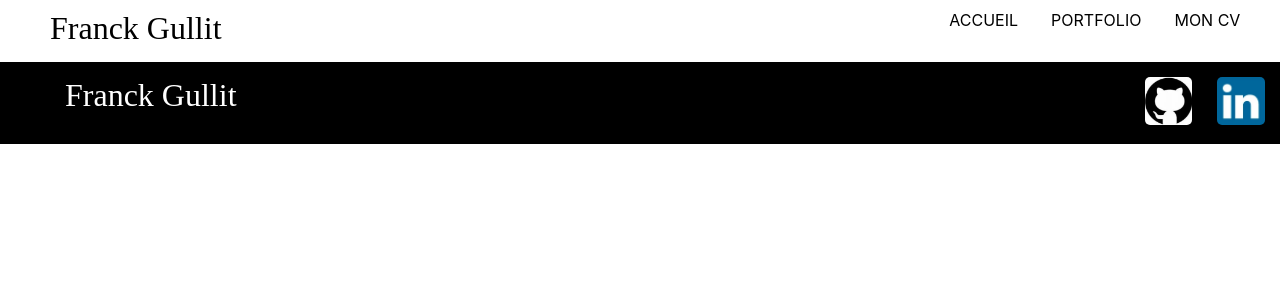
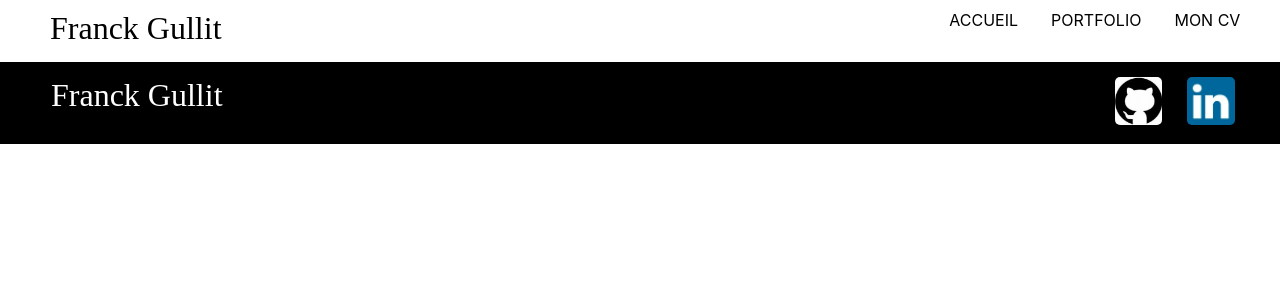
Before and after one commit to franckgullit/portfolio, a React (Create React App) app: page /CV in a window 1280 px wide. Shown: the top 300 px of the page. Built offline with nearby package versions, Linux system fonts and the light colour scheme; a web font is replaced by a local one.

Commit message:
light modif

```diff
--- a/src/components/Footer/Footer.scss
+++ b/src/components/Footer/Footer.scss
@@ -12,13 +12,14 @@
         font-weight: 100;
         font-size: 2em;
         color: white;
-        margin-left: 50px;
+        margin-left: 36px;
     }
 
     .footer_links {
         font-size: 1em;
         display: flex;
         gap: 25px;
+        margin-right:30px;
 
         img {
             height: 3em;
```
